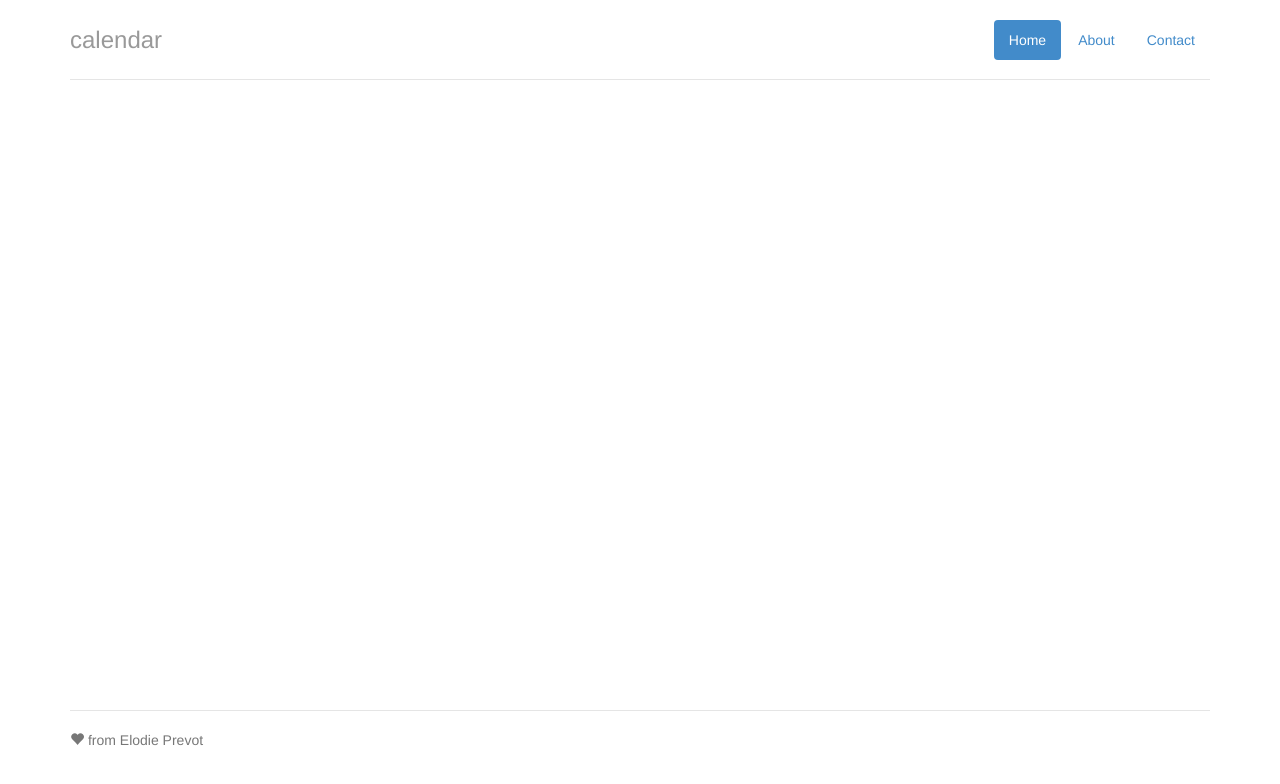
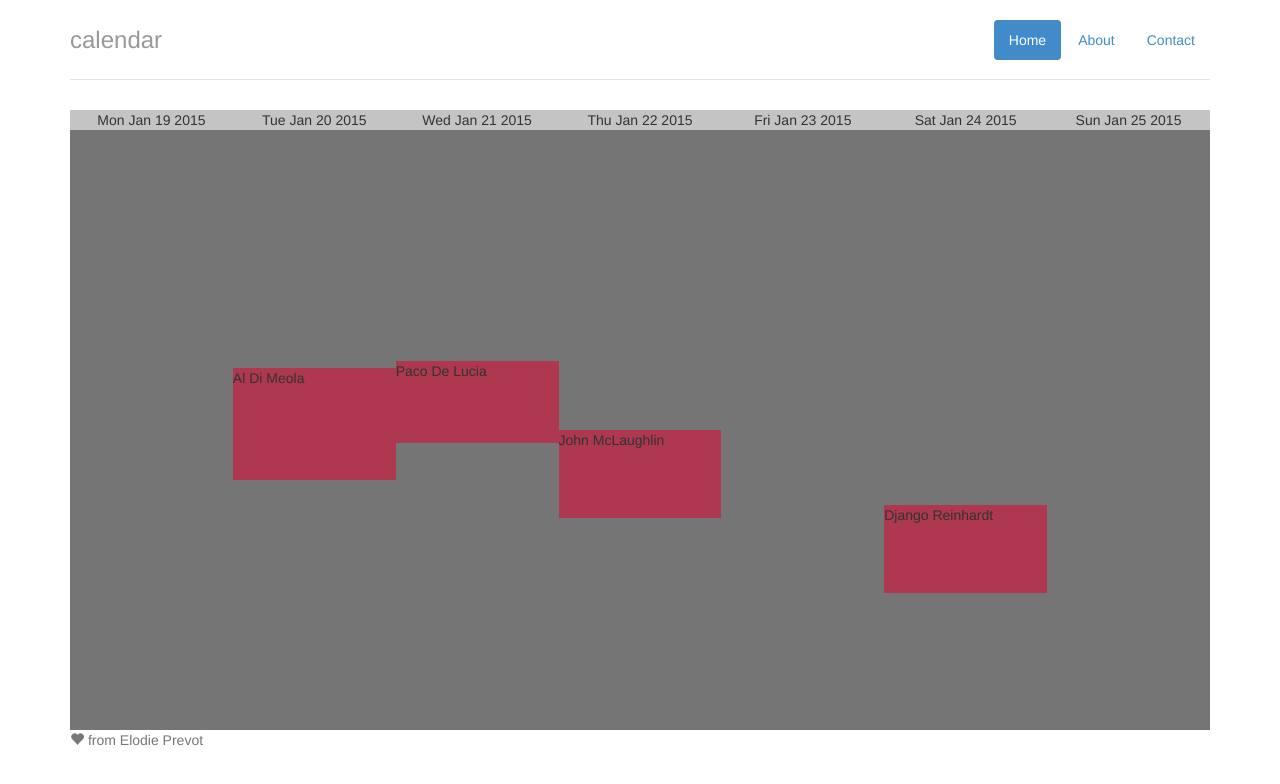
Before and after one commit to eprevot/calendar, a website: page app/index.html in a window 1280 px wide. Drawn offline with nearby package versions, Linux system fonts and the light colour scheme; some packages are replaced by stand-ins of ours; files that its build step writes are made by us from their sources.

Commit message:
display single events in day

```diff
--- a/app/scripts/controllers/main.js
+++ b/app/scripts/controllers/main.js
@@ -1,16 +1,14 @@
 'use strict';
 
-function Day(timestamp, content) {
+function Day(timestamp, events) {
 	//public methods
 	this.getName = function() {
 		return timestamp.toDateString();
 	};
-	this.getContent = function() {
-		return content;
+	this.getEvents = function() {
+		return events;
 	};
 }
-
-
 
 /**
  * @ngdoc function
@@ -26,7 +24,7 @@ angular.module('calendarApp')
 			var divs = [];
 			for (var i = 0; i < events.length; i++) {
 				var event = new Event(events[i]);
-				event.getTitle
+				//create div with content=event.title, and style from event.getHeight, event.getTop...
 			}
 		}
 
--- a/app/scripts/services/events.js
+++ b/app/scripts/services/events.js
@@ -13,10 +13,10 @@ angular.module('calendarApp')
   	function getAllEvents() {
         //here I use $http to get the list of events from server
         var events = [
-			new Event( new Date(2014, 9, 8, 9, 30), new Date(2014, 9, 8, 14, 0), 'Al Di Meola'),
-	    	new Event( new Date(2014, 9, 10, 9, 15), new Date(2014, 9, 10, 12, 30), 'Paco De Lucia'),
-	    	new Event( new Date(2014, 9, 10, 12, 0), new Date(2014, 9, 10, 15, 30), 'John McLaughlin'),
-	    	new Event( new Date(2015, 0, 21, 15, 0), new Date(2015, 0, 21, 18, 30), 'Django Reinhardt')
+			new Event( new Date(2015, 0, 20, 9, 30), new Date(2015, 0, 20, 14, 0), 'Al Di Meola'),
+	    	new Event( new Date(2015, 0, 21, 9, 15), new Date(2015, 0, 21, 12, 30), 'Paco De Lucia'),
+	    	new Event( new Date(2015, 0, 22, 12, 0), new Date(2015, 0, 22, 15, 30), 'John McLaughlin'),
+	    	new Event( new Date(2015, 0, 24, 15, 0), new Date(2015, 0, 24, 18, 30), 'Django Reinhardt')
 		];
         return events;
     }
@@ -36,8 +36,18 @@ angular.module('calendarApp')
 			return 100 * (endDate - startDate)/86400000;//1 day = 24*60*60*1000 ms
 		};
 		this.getPercentTop = function() {
-			return 100 * (startDate.getHours * 60 + startDate.getMinutes * 60)/1440;//1 day = 24*60 min
+			return 100 * (startDate.getHours() * 60 + startDate.getMinutes())/1440;//1 day = 24*60 min
 		};
+		this.getPercentWidth = function() {
+			return 100;
+		};
+		this.getPercentLeft = function() {
+			return 0;
+		}
+		this.getZindex= function() {
+			return 1;
+		}
+
 	}
 
 
@@ -46,7 +56,7 @@ angular.module('calendarApp')
       	var events = getAllEvents();
       	var dayEvents = [];
       	for (var i = 0; i < events.length; i++) {
-      		if(events[i].startDate.toDateString() === date.toDateString() || events[i].endDate.toDateString() === date.toDateString()) {
+      		if(events[i].getStartDate().toDateString() === date.toDateString() || events[i].getEndDate().toDateString() === date.toDateString()) {
       			dayEvents.push(events[i]);
       		}
       	}
--- a/app/views/main.html
+++ b/app/views/main.html
@@ -2,7 +2,9 @@
   <div class="row" style="height: 100%">
     <div ng-repeat="day in days" class="col-md-1 no-padding" style="height: 600px;">
       <div class="cal-header">{{day.getName()}}</div>
-      <div class="cal-content">{{day.getContent()}}</div>
+      <div class="cal-content">
+      	<div ng-repeat="event in day.getEvents()" style="position: relative; top:{{event.getPercentTop()}}%; height:{{event.getPercentHeight()}}%; width:{{event.getPercentWidth()}}%; left:{{event.getPercentLeft()}}; z-index:{{event.getZindex()}}; background-color:#ad3850">{{event.getTitle()}}</div>
+      </div>
     </div>
   </div>
 </div>
```
